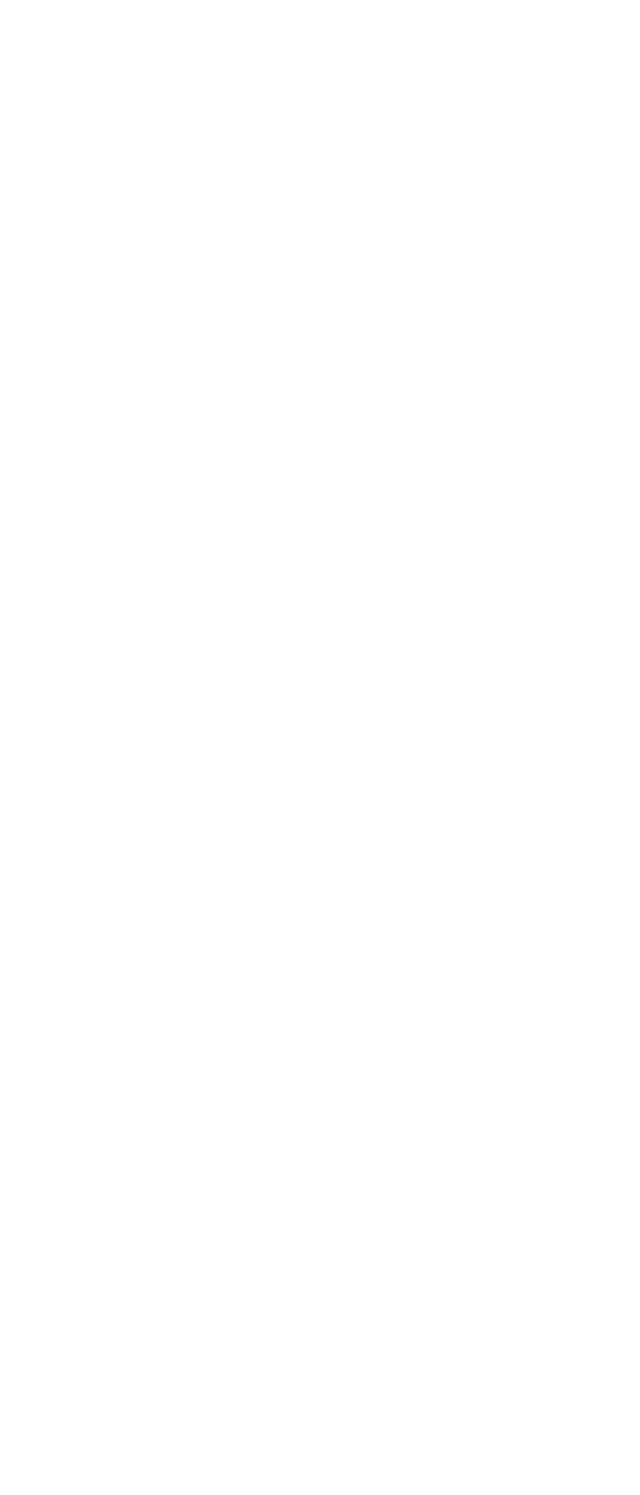
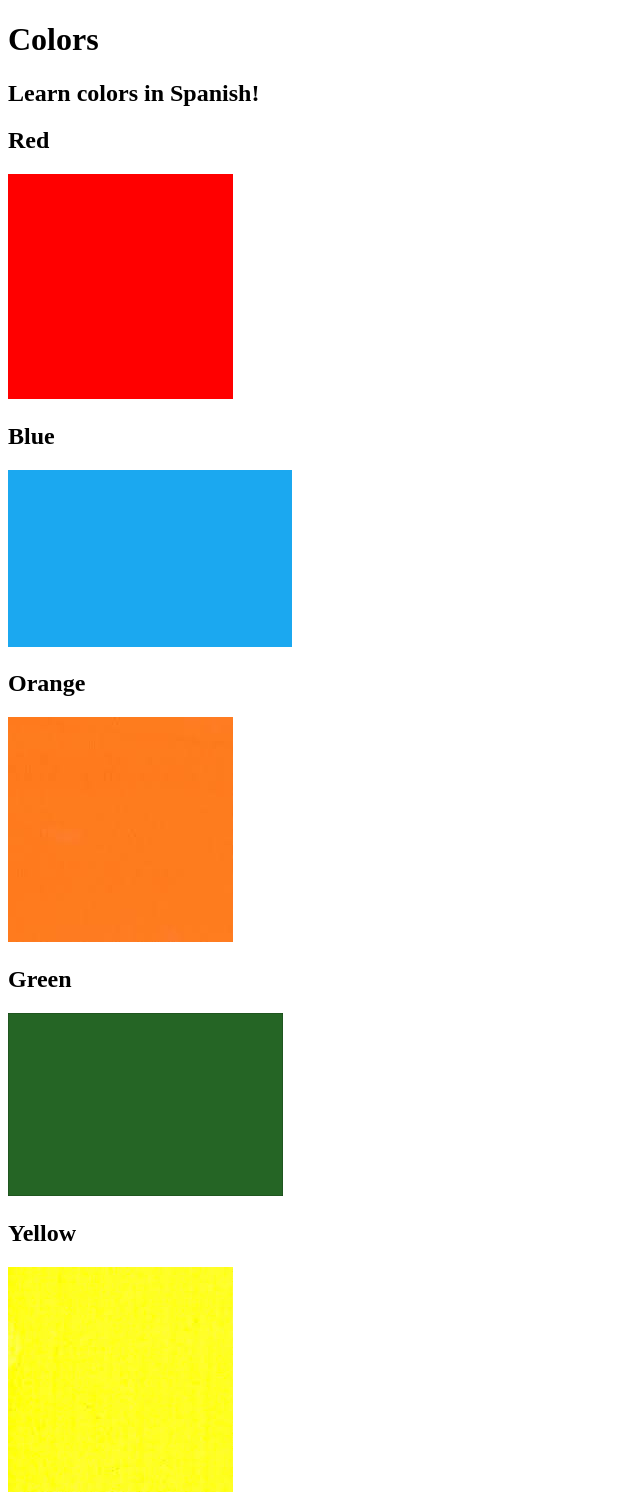
Before and after one commit to SobiahSelvarajah/ss-5-colour-vocab, a plain HTML site: page index.html in a window 1280 px wide. Shown: the whole page, without its empty margins (0-640 px from the left). Before the commit the page ends 800 px from the top, so only its background shows below. Drawn offline with Linux system fonts and the light colour scheme.

Commit message:
index.html: content added

```diff
--- a/index.html
+++ b/index.html
@@ -3,9 +3,58 @@
 <head>
     <meta charset="UTF-8">
     <meta name="viewport" content="width=device-width, initial-scale=1.0">
-    <title>Colour Vocab</title>
+    <title>Spanish Vocab</title>
 </head>
 <body>
-
+    <div class="container">
+        <h1 class="heading">
+            Colors
+        </h1>
+        <h2 class="subheading">
+            Learn colors in Spanish!
+        </h2>
+        <section class="colors">
+            <h2 class="colorsTitle">
+                Red
+            </h2>
+            <img
+                src="./assets/images/red.png"
+                alt="image of red color"
+                class="colorsImage"
+            >
+            <h2 class="colorsTitle">
+                Blue
+            </h2>
+            <img
+                src="./assets/images/blue.png"
+                alt="image of blue color"
+                class="colorsImage"
+            >
+            <h2 class="colorsTitle">
+                Orange
+            </h2>
+            <img
+                src="./assets/images/orange.png"
+                alt="image of orange color"
+                class="colorsImage"
+            >
+            <h2 class="colorsTitle">
+                Green
+            </h2>
+            <img
+                src="./assets/images/green.png"
+                alt="image of green color"
+                class="colorsImage"
+            >
+            <h2 class="colorsTitle">
+                Yellow
+            </h2>
+            <img
+                src="./assets/images/yellow.png"
+                alt="image of yellow color"
+                class="colorsImage"
+            >
+        </section>
+    </div>
 </body>
 </html>
```
